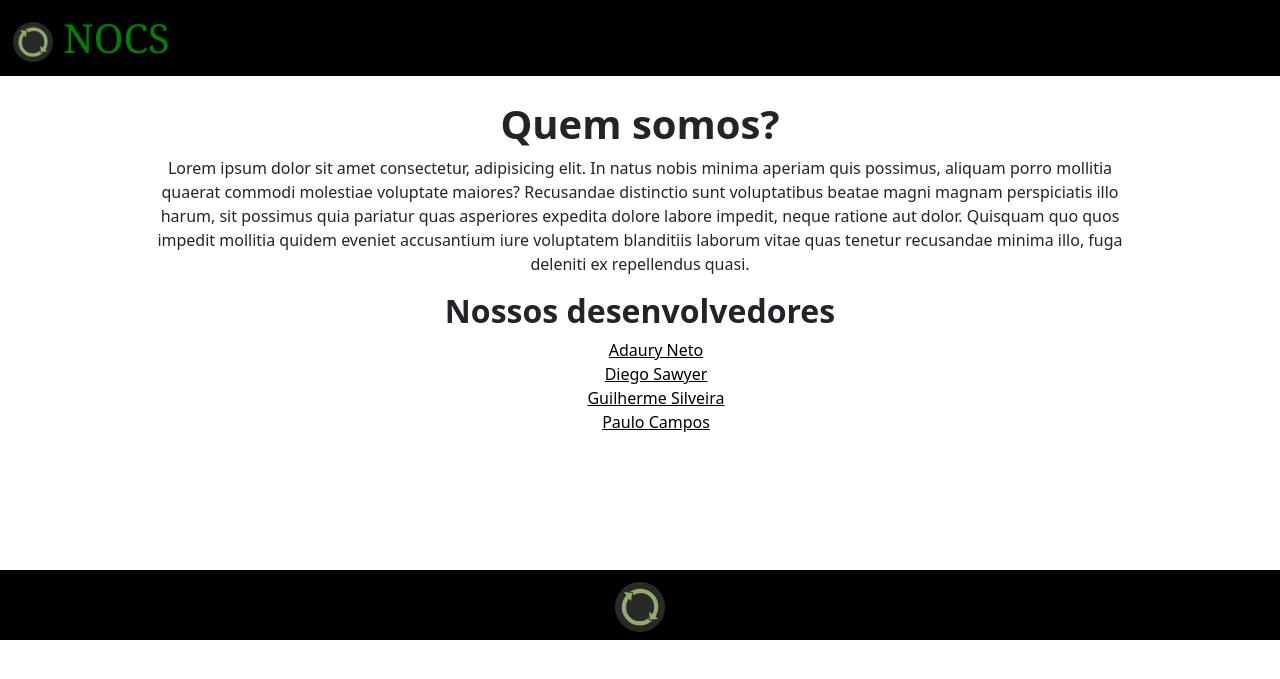
After one commit to paulo-campos-57/NOCS, a Django app: page /nocs/sobre in a window 1280 px wide. The commit adds this page. Shown: the top 679 px of the page. Run offline with Django 4.2, Linux system fonts and the light colour scheme.

Commit message:
Criação da página sobre

```diff
--- a/NOCS_definitivo/NOCS_app/templates/nocs/home.html
+++ b/NOCS_definitivo/NOCS_app/templates/nocs/home.html
@@ -19,6 +19,8 @@
         <br>
         Ainda não tem uma conta?
         <a href="{% url 'cadastro' %}">Cadastre-se!</a>
+        <br>
+        <a href="{% url 'sobre' %}">Saiba mais sobre nosso site!</a>
     </form>
 </div>
 {% endblock %}
--- /dev/null
+++ b/NOCS_definitivo/NOCS_app/templates/nocs/sobre.html
@@ -0,0 +1,41 @@
+{% extends 'nocs\base_a.html' %}
+{% block conteudo %}
+<div class="container" style="text-align: center; min-height: 470px;">
+    <h1>
+        <b>Quem somos?</b>
+    </h1>
+    <p style="margin-left: 5%; margin-right: 5%;">
+        Lorem ipsum dolor sit amet consectetur, adipisicing elit. In
+        natus nobis minima aperiam quis possimus, aliquam porro mollitia quaerat commodi molestiae
+        voluptate maiores? Recusandae distinctio sunt voluptatibus beatae magni magnam perspiciatis illo
+        harum, sit possimus quia pariatur quas asperiores expedita dolore labore impedit, neque ratione
+        aut dolor. Quisquam quo quos impedit mollitia quidem eveniet accusantium iure voluptatem blanditiis
+        laborum vitae quas tenetur recusandae minima illo, fuga deleniti ex repellendus quasi.
+    </p>
+    <h2>
+        <b>Nossos desenvolvedores</b>
+    </h2>
+    <ul>
+        <li style="list-style: none;">
+            <a href="https://github.com/Adaurekt" target="_blank" style="color: black;">
+                Adaury Neto
+            </a>
+        </li>
+        <li style="list-style: none;">
+            <a href="https://github.com/DiegoRodrigues76" target="_blank" style="color: black;">
+                Diego Sawyer
+            </a>
+        </li>
+        <li style="list-style: none;">
+            <a href="https://github.com/guiga-sa" target="_blank" style="color: black;">
+                Guilherme Silveira
+            </a>
+        </li>
+        <li style="list-style: none;">
+            <a href="https://github.com/paulo-campos-57" target="_blank" style="color: black;">
+                Paulo Campos
+            </a>
+        </li>
+    </ul>
+</div>
+{% endblock %}
--- a/NOCS_definitivo/NOCS_app/views.py
+++ b/NOCS_definitivo/NOCS_app/views.py
@@ -76,3 +76,6 @@ def confirmado(request):
     novo_cadastro.save()
 
     return render(request, 'nocs/confirmado.html')
+
+def sobre(request):
+    return render(request, 'nocs/sobre.html')
--- a/NOCS_definitivo/NOCS_definitivo/urls.py
+++ b/NOCS_definitivo/NOCS_definitivo/urls.py
@@ -5,6 +5,7 @@ from NOCS_app import views
 urlpatterns = [
     path('', views.home, name='home'),
     path('nocs/cadastro', views.cadastro, name='cadastro'),
+    path('nocs/sobre', views.sobre, name='sobre'),
     path('nocs/logged', views.logged, name='logged'),
     path('nocs/cadastro/confirmado', views.confirmado, name='confirmado'),
     path('nocs/indice', views.indice, name='indice'),
```
